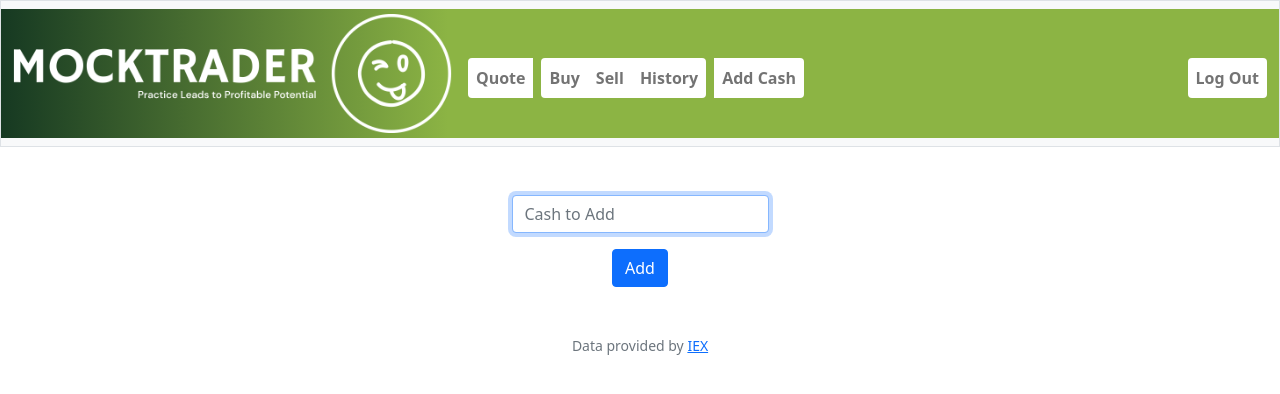
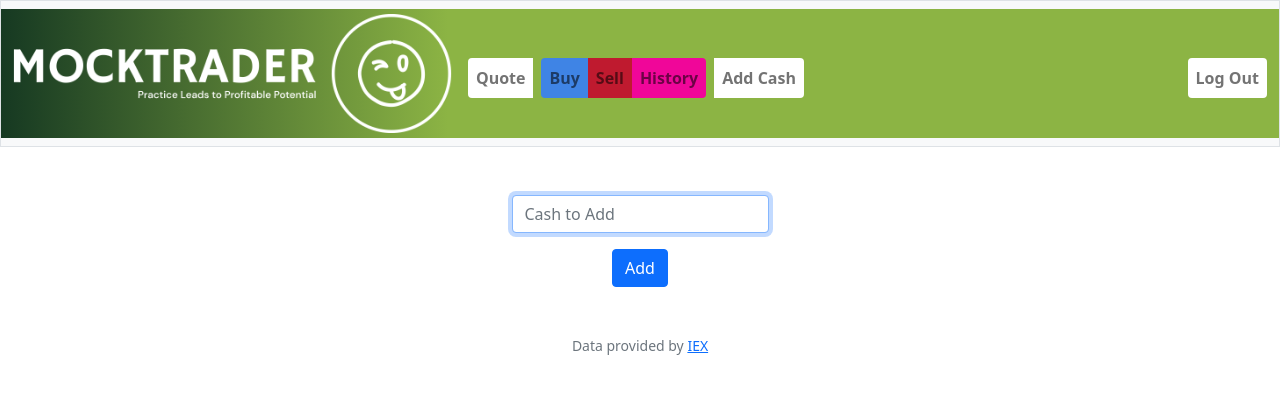
Before and after one commit to jazzorpheus/mock-trader, a Flask app: page /add in a window 1280 px wide. Shown: the top 394 px of the page. Run offline with Flask 3, Linux system fonts and the light colour scheme; the visitor is signed in with stand-in values (Sample User, id 1); some libraries are stand-ins or nearby versions.

Commit message:
Sun, Jul 30, 2023, 12:31 AM +01:00

```diff
--- a/static/styles.css
+++ b/static/styles.css
@@ -1,29 +1,9 @@
-/* Size for brand */
-/* nav .navbar-brand
-{
-    font-size: xx-large;
-} */
+/*  */
+/*  */
+/* Navbar */
+/*  */
+/*  */
 
-/* Colors for brand */
-/* nav .navbar-brand .blue
-{
-    color: #537fbe;
-}
-nav .navbar-brand .red
-{
-    color: #ea433b;
-}
-nav .navbar-brand .yellow
-{
-    color: #f5b82e;
-}
-nav .navbar-brand .green
-{
-    color: #2e944b;
-} */
-
-
-/* Navbar */
 .nav-container {
     background: linear-gradient(to right, #163922 0%, #8CB444 35%);
 
@@ -59,24 +39,31 @@ nav .navbar-brand .green
 }
 
 
+/*  */
+/* Nav Links */
+/*  */
 
 .nav-link.quote {
     background-color: white;
     font-weight: bold;
 }
 
+/* Colored Links */
+
 .nav-link.buy {
-    background-color: #537fbe;
+    background-color: #3F84E5;
     font-weight: bold;
 }
 .nav-link.sell {
-    background-color: #ea433b;
+    background-color: #BF1A2F;
     font-weight: bold;
 }
 .nav-link.history {
-    background-color: #EEF78F;
+    background-color: #F00699;
     font-weight: bold;
 }
+
+
 .nav-link.add {
     background-color: white;
     font-weight: bold;
@@ -97,6 +84,6 @@ nav .navbar-brand .green
     background-color: white;
 }
 
-.nav-link {
+/* .nav-link {
     background-color: white !important;
-}
+} */
```
Also changed, not shown: 1 other file.
